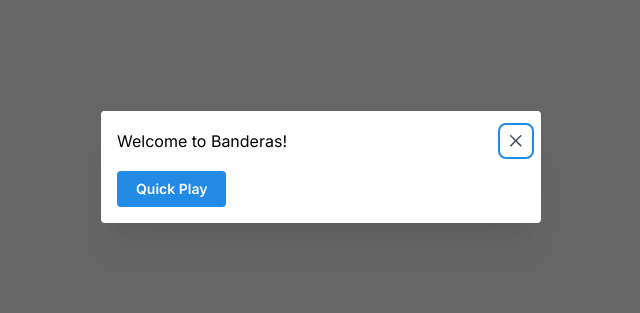
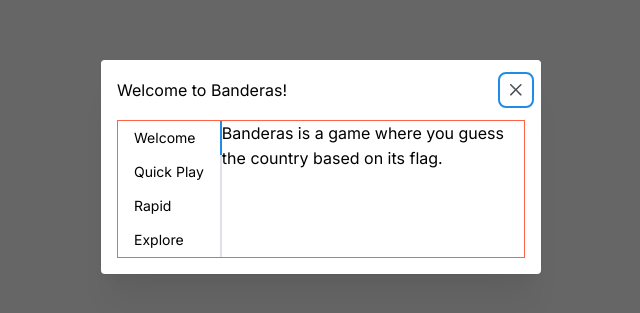
Before and after one commit to Jufrench/banderas, a Next.js app: page / in a window 1280 px wide. Shown: the part 233-546 px from the top of the page, without its empty margins (319-959 px from the left). Built offline with nearby package versions, Linux system fonts and the light colour scheme; no server answers.

Commit message:
Show quick play model Can skip country - need to fix countdown

```diff
--- a/package.json
+++ b/package.json
@@ -3,7 +3,7 @@
   "version": "0.1.0",
   "private": true,
   "scripts": {
-    "dev": "next dev",
+    "dev": "next dev -p 8080",
     "build": "next build",
     "start": "next start",
     "lint": "next lint"
--- a/src/app/page.tsx
+++ b/src/app/page.tsx
@@ -1,14 +1,176 @@
 'use client'
 
 import { useDisclosure } from '@mantine/hooks';
-import { Modal, Card, Paper, Title, Image, Button } from '@mantine/core';
-import { useState, useEffect } from 'react'
+import { Modal, Stack, Box, Tabs, TextInput, Card, Paper, Title, Image, Button } from '@mantine/core';
+import { useState, useEffect, use } from 'react'
 
 import styles from "./page.module.css";
 
-export default function Home() {
+interface QuickPlayModalProps {
+  countries: {}[];
+}
+
+interface SkipButtonProps {
+  handleSkipCountry: () => void;
+  skipCountry: boolean;
+}
+const SkipButton = (props: SkipButtonProps) => {
+  // const [skipCountry, setSkipCountry] = useState<boolean>(false);
+  const [countdown, setCountdown] = useState<number>(3);
+
+  useEffect(() => {
+    if (props.skipCountry) {
+      const interval = setInterval(() => {
+        setCountdown(countdown - 1);
+      }, 1000);
+      if (countdown === 0) {
+        // setSkipCountry(false);
+        // props.onClick();
+        setCountdown(3);
+        clearInterval(interval);
+      }
+      return () => clearInterval(interval);
+    }
+  }, [props.skipCountry, countdown])
+
+  return (
+    <Button onClick={props.handleSkipCountry} w="fit-content" color="tomato" size="compact-sm">
+      {props.skipCountry ? `Skipping in ${countdown}`: 'Skip'}
+    </Button>
+  )
+}
+
+// interface Country {
+//   name: {
+//     common: string;
+//   };
+//   flag: string;
+//   flags: {
+//     png: string;
+//     svg: string;
+//   }
+// }
+type Country = {
+  name: {
+    common: string;
+  },
+  flag: string,
+  flags: {
+    png: string;
+    svg: string;
+  }
+}
+
+function QuickPlayModal(props: QuickPlayModalProps): JSX.Element {
+  const [opened, { open, close }] = useDisclosure(true);
+
+  // const randonCountry = (props.countries[Math.floor(Math.random() * 250)] as Country);
+  // const [activeCountry, setActiveCountry] = useState<string | null>(randonCountry.name.common);
+  const [activeCountry, setActiveCountry] = useState<{} | null>((props.countries[Math.floor(Math.random() * 250)] as Country));
+  const [skipCountry, setSkipCountry] = useState<boolean>(false);
+
+  console.group('%c    ', 'background: white')
+  // console.log('props.countries:', (props.countries[Math.floor(Math.random() * 250)] as Country).name.common);
+  // console.log('randonCountry:', randonCountry.name.common);
+  console.log('activeCountry:', activeCountry);
+  console.groupEnd()
+
+  useEffect(() => {
+    if (skipCountry) {
+      const newRandonCountry = (props.countries[Math.floor(Math.random() * 250)] as Country);
+      setActiveCountry(newRandonCountry);
+      setSkipCountry(false);
+    }
+  }, [skipCountry])
+
+  const handleSkipCountry = () => {
+    console.log('%chandleSkipCountry', 'color:gold')
+    setSkipCountry(prevState => !prevState);
+  }
+
+  return (
+    <Modal opened={opened} onClose={close} title="Quick Play" centered>
+      <Stack>
+        <Box>What country is this?</Box>
+        {activeCountry && <Box><img src={`${(activeCountry as Country).flags.png}`} /></Box>}
+        <Box>{}</Box>
+        <TextInput
+          aria-label="Country name"
+          // description="Type /skip to skip"
+          placeholder="Country name" size="lg"
+          onChange={() => {
+            // console.log('value:', value)
+          }}/>
+        <SkipButton handleSkipCountry={handleSkipCountry} skipCountry={false} />
+      </Stack>
+    </Modal>
+  )
+}
+
+interface WelcomeModalProps {
+  handleSetIsQuickPlay: (value: boolean) => void;
+}
+
+function WelcomeModal(props: WelcomeModalProps): JSX.Element {
+  const [opened, { open, close }] = useDisclosure(true);
+
+  return (
+    <Modal opened={opened} onClose={close} title="Welcome to Banderas!" centered>
+      <Tabs style={{border: '1px solid tomato'}} orientation="vertical" defaultValue="welcome">
+        <Tabs.List>
+          <Tabs.Tab value="welcome">
+            Welcome
+          </Tabs.Tab>
+          <Tabs.Tab value="quick play">
+            Quick Play
+          </Tabs.Tab>
+          <Tabs.Tab value="rapid">
+            Rapid
+          </Tabs.Tab>
+          <Tabs.Tab value="explore">
+            Explore
+          </Tabs.Tab>
+        </Tabs.List>
+
+        <Tabs.Panel value="welcome">
+          Banderas is a game where you guess the country based on its flag.
+        </Tabs.Panel>
+
+        <Tabs.Panel value="quick play">
+          <Button onClick={() => {
+            props.handleSetIsQuickPlay(true);
+            close();
+            }}>
+            Quick Play
+          </Button>
+        </Tabs.Panel>
+
+        <Tabs.Panel value="rapid">
+          Rapid!
+        </Tabs.Panel>
+
+        <Tabs.Panel value="explore">
+          {/* <Button onClick={() => {
+            props.handleSetIsQuickPlay(true);
+            close();
+            }}> */}
+            Explore
+          {/* </Button> */}
+        </Tabs.Panel>
+
+      </Tabs>
+    </Modal>
+  )
+}
+
+export default function Home(): JSX.Element {
 
   const [countries, setCountries] = useState<{}[]>([]);
+  const [isQuickPlay, setIsQuickPlay] = useState<boolean>(false);
+
+  const handleSetIsQuickPlay = () => {
+    setIsQuickPlay(true);
+  }
 
   useEffect(() => {
     if (countries.length === 0) {
@@ -24,13 +186,11 @@ export default function Home() {
 
   // window.scrollTo(0, document.body.scrollHeight);
   // window.scroll({top: document.body.scrollHeight, behavior: "smooth"});
-  const [opened, { open, close }] = useDisclosure(true);
 
   return (
     <>
-      <Modal className='julian' opened={opened} onClose={close} title="Welcome to Banderas!" centered>
-        <Button>Quick Play</Button>
-      </Modal>
+      <WelcomeModal handleSetIsQuickPlay={handleSetIsQuickPlay} />
+      {isQuickPlay && <QuickPlayModal countries={countries} />}
       <main className={styles.main}>
         <ul
           style={{
```
